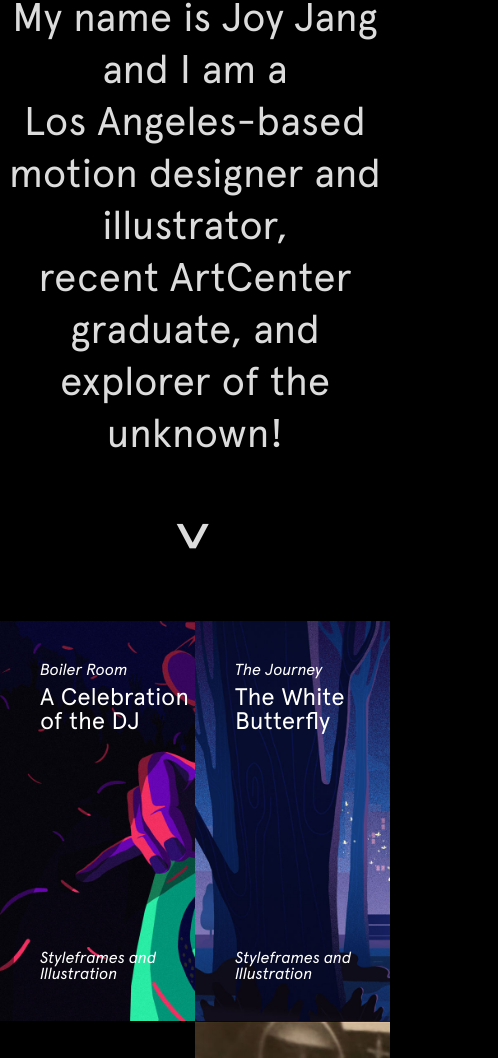
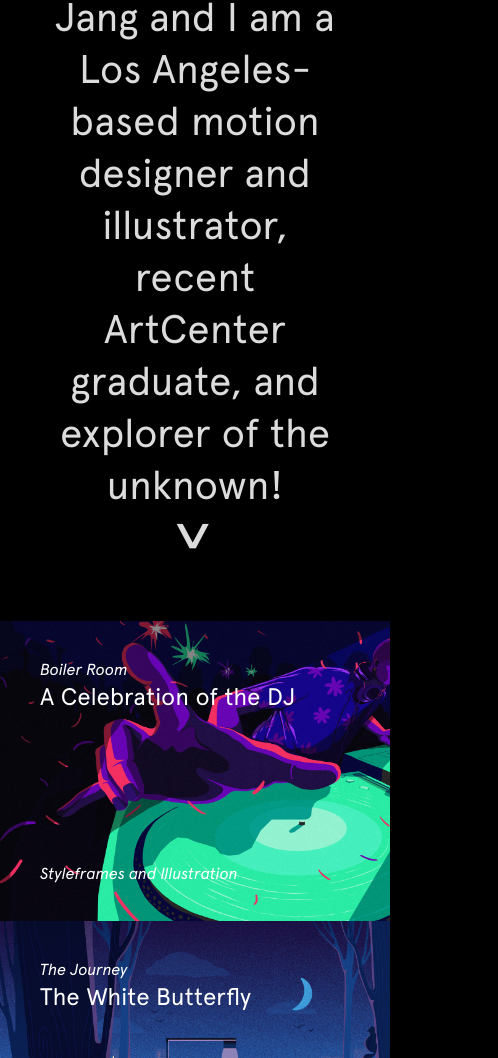
Before and after one commit to tjabbe/joyjang, a Gatsby site: page / in a window 390 px wide. Shown: the part 224-1282 px from the top of the page, 498 px wide, since content can reach past the window. Built offline with nearby package versions, Linux system fonts and the light colour scheme; Gatsby itself is replaced by a stand-in of ours.

Commit message:
Add responsive home tablet

```diff
--- a/src/components/Footer/elements.js
+++ b/src/components/Footer/elements.js
@@ -10,8 +10,12 @@ const Inner = styled.div`
   justify-content: space-between;
   margin: auto;
   max-width: 1600px;
-  padding: 60px 80px;
+  padding: 50px 40px;
   width: 90%;
+
+  @media screen and (min-width: 769px) {
+    padding: 60px 80px;
+  }
 `
 
 export { FooterContainer, Inner }
--- a/src/components/HomeStage/elements.js
+++ b/src/components/HomeStage/elements.js
@@ -1,4 +1,4 @@
-import styled from 'styled-components'
+import styled, { css } from 'styled-components'
 
 const Container = styled.div`
   align-items: center;
@@ -10,6 +10,7 @@ const Container = styled.div`
 
 const TextContainer = styled.div`
   margin-top: -176px;
+  padding: 0 40px;
 `
 
 const Text = styled.p`
@@ -17,6 +18,11 @@ const Text = styled.p`
   font-size: 40px;
   line-height: 52px;
   text-align: center;
+  ${props =>
+    props.maxWidth &&
+    css`
+      max-width: 850px;
+    `}
 `
 
 const ScrollArrow = styled.span`
--- a/src/components/HomeStage/index.js
+++ b/src/components/HomeStage/index.js
@@ -6,11 +6,9 @@ const HomeStage = () => (
   <Container>
     <TextContainer>
       <Text>Hello !</Text>
-      <Text>
-        My name is Joy Jang and I am a<br />
-        Los Angeles-based motion designer and illustrator,
-        <br />
-        recent ArtCenter graduate, and explorer of the unknown!
+      <Text maxWidth>
+        My name is Joy Jang and I am a Los Angeles-based motion designer and
+        illustrator, recent ArtCenter graduate, and explorer of the unknown!
       </Text>
     </TextContainer>
     <ScrollArrow>></ScrollArrow>
--- a/src/components/ProjectTile/elements.js
+++ b/src/components/ProjectTile/elements.js
@@ -5,9 +5,18 @@ const Tile = styled.div`
   background-image: url(${props => props.background});
   background-size: cover;
   color: white;
-  height: 400px;
+  height: 300px;
   position: relative;
-  width: 50%;
+  width: 100%;
+
+  @media screen and (min-width: 769px) {
+    height: 250px;
+    width: 50%;
+  }
+
+  @media screen and (min-width: 1025px) {
+    height: 400px;
+  }
 `
 
 const Client = styled.span`
--- a/src/components/Social/elements.js
+++ b/src/components/Social/elements.js
@@ -7,7 +7,11 @@ const SocialContainer = styled.ul`
 
 const SocialLink = styled.li`
   &:not(:last-child) {
-    margin-right: 80px;
+    margin-right: 40px;
+
+    @media screen and (min-width: 769px) {
+      margin-right: 80px;
+    }
   }
 
   a {
```
